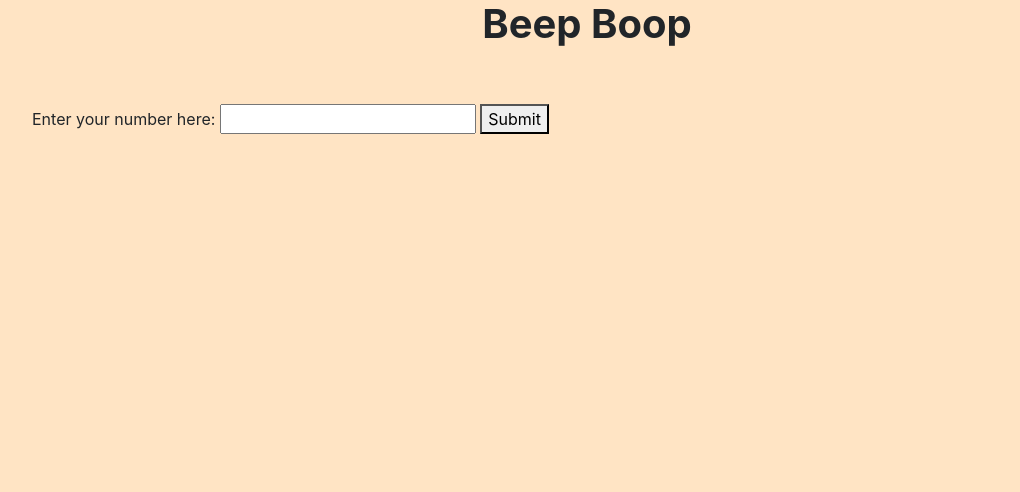
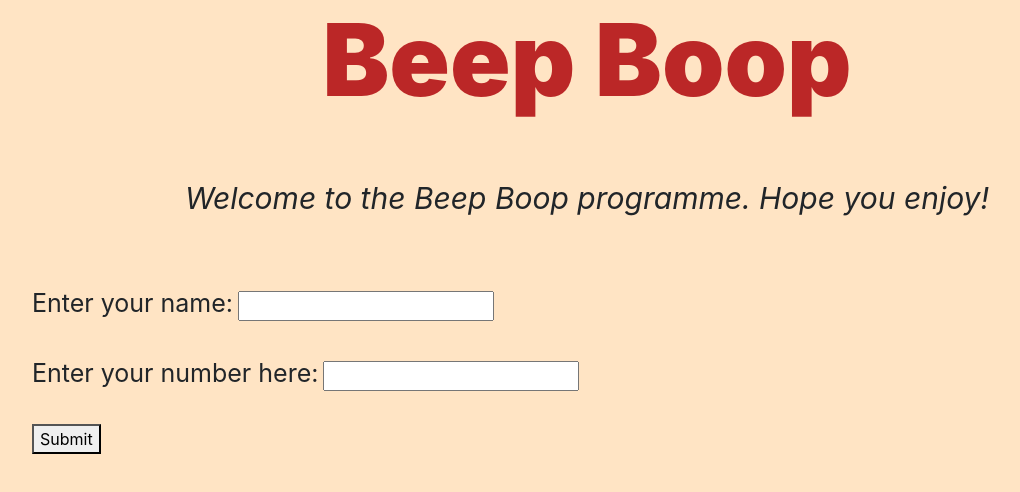
Before and after one commit to nehad1992/Beep-Boop, a plain HTML site: page index.html in a window 1280 px wide. Shown: the whole page, without its empty margins (53-1073 px from the left). Drawn offline with Linux system fonts and the light colour scheme.

Commit message:
add styling

```diff
--- a/css/styles.css
+++ b/css/styles.css
@@ -10,9 +10,23 @@ body {
 
 #result {
     padding: 30px;
+    animation-fill-mode: forwards;
 }
 
 h1 {
     text-align: center;
-    font-weight: bolder;
+    font-weight: 900;
+    color: rgb(187, 39, 39);
+    font-size: 100px;
+
 }
+
+p {
+    font-size: 30px;
+    font-style: italic;
+    text-align: center;
+}
+
+.text {
+    font-size: 25px;
+}
--- a/index.html
+++ b/index.html
@@ -12,9 +12,18 @@
         <h1>Beep Boop</h1>
         <br>
         <br>
+        <p>Welcome to the Beep Boop programme. Hope you enjoy!</p>
+        <br>
+        <br>
           <form id="formOne">
-              <label for="number">Enter your number here:</label>
+              <label for="name"><div class = "text">Enter your name:</div></label>
+              <input id="name" type="text">
+              <br>
+              <br>
+              <label for="number"><div class= "text">Enter your number here:</div></label>
               <input id="number" type="text">
+              <br>
+              <br>
               <button type="submit">Submit</button>
           </form>
           <div id="image">
```
